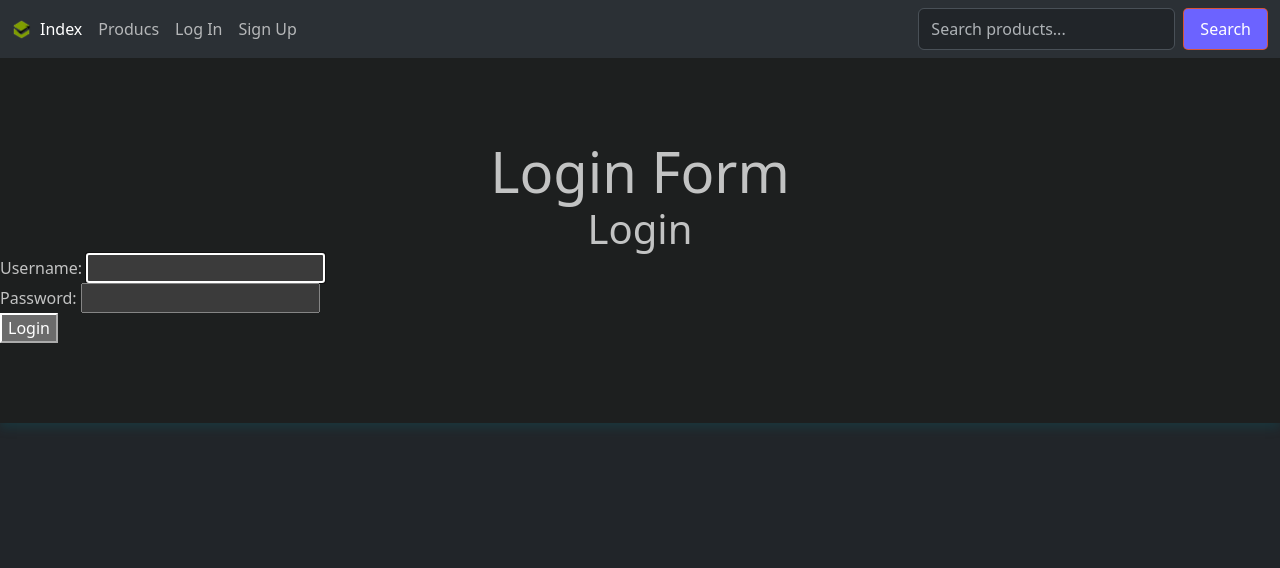
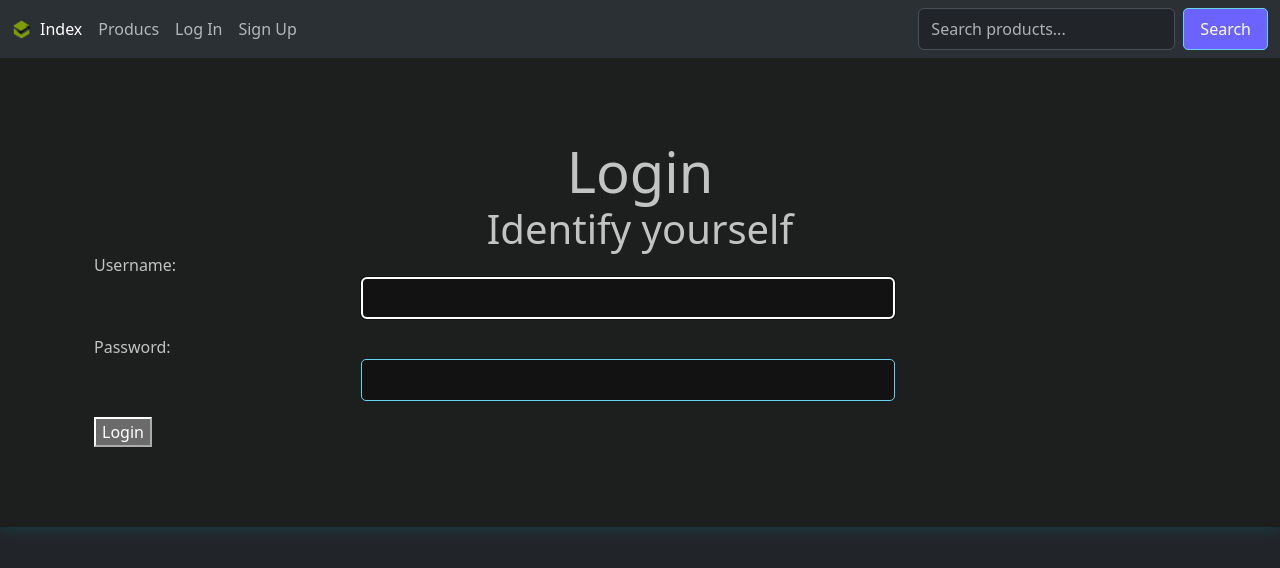
Before and after one commit to ByteRaider/Django-Inventory, a Django app: page /accounts/login/ in a window 1280 px wide. Shown: the top 568 px of the page. Run offline with Django 5.2, Linux system fonts and the light colour scheme.

Commit message:
Add aos styles to login base and index

```diff
--- a/inventory/templates/inventory/base.html
+++ b/inventory/templates/inventory/base.html
@@ -2,8 +2,20 @@
 <html lang="en" data-bs-theme="dark">
   <head>
     <!-- Required meta tags -->
-    <meta charset="utf-8" />
-    <meta name="viewport" content="width=device-width, initial-scale=1" />
+    <meta charset="UTF-8" />
+    <meta name="viewport" content="width=device-width, initial-scale=1.0" />
+    <meta
+      name="description"
+      content="Create and control your products effectivly with InventorySystem"
+    />
+    <meta
+      property="og:title"
+      content="Inventory system"
+    />
+    <meta
+      property="og:description"
+      content="InvSys is an imginary inventory system company. It's designed to help you create and manage your products effectively."
+    />
 
     <!-- Bootstrap CSS -->
     <link href="https://cdn.jsdelivr.net/npm/bootstrap@5.3.3/dist/css/bootstrap.min.css" rel="stylesheet" integrity="sha384-QWTKZyjpPEjISv5WaRU9OFeRpok6YctnYmDr5pNlyT2bRjXh0JMhjY6hW+ALEwIH" crossorigin="anonymous">
@@ -19,6 +31,9 @@
     <link rel="icon" type="image/x-icon" href="{% static 'img/favico.ico' %}" />
     <!-- Custom CSS -->
     <link rel="stylesheet" href="{% static 'css/styles.css' %}" />
+    <link rel="stylesheet" href="https://unpkg.com/aos@next/dist/aos.css" />
+
+    <!-- Title -->
     <title>inventory System: {% block title %} {% endblock %}</title>
   </head>
   <body>
@@ -26,8 +41,8 @@
       {% include 'inventory/components/navbar.html' %}
     </navbar>
     <section>
-      <h1>{% block body_title %} {% endblock %}</h1>
-     <article>
+      <h1 data-aos="zoom-in-up" class="block__heading">{% block body_title %} {% endblock %}</h1>
+     <article data-aos="fade-up">
       {% block content %} {% endblock %}
      </article>
 
@@ -43,5 +58,10 @@
     <script src="https://cdn.jsdelivr.net/npm/@popperjs/core@2.9.2/dist/umd/popper.min.js" integrity="sha384-IQsoLXl5PILFhosVNubq5LC7Qb9DXgDA9i+tQ8Zj3iwWAwPtgFTxbJ8NT4GN1R8p" crossorigin="anonymous"></script>
     <script src="https://cdn.jsdelivr.net/npm/bootstrap@5.0.2/dist/js/bootstrap.min.js" integrity="sha384-cVKIPhGWiC2Al4u+LWgxfKTRIcfu0JTxR+EQDz/bgldoEyl4H0zUF0QKbrJ0EcQF" crossorigin="anonymous"></script>
     -->
+    <!-- AOS JS -->
+    <script src="https://unpkg.com/aos@next/dist/aos.js"></script>
+    <script>
+      AOS.init();
+    </script>
   </body>
 </html>
--- a/inventory/templates/registration/login.html
+++ b/inventory/templates/registration/login.html
@@ -1,11 +1,24 @@
 {% extends '../inventory/base.html' %}
 {% block title %}Login{% endblock %}
-{% block body_title %}Login Form{% endblock %}
+{% block body_title %}Login{% endblock %}
 
 {% block content %}
-<h2>Login</h2>
-<form method="post">
-  {% csrf_token %} {{ form.as_p }}
-  <button type="submit">Login</button>
-</form>
+<div class="container"><h2 data-aos="fade-right"> Identify yourself</h2>
+  <div class="container" data-aos="fade-right"
+  data-aos-offset="300"
+  data-aos-easing="ease-in-sine">
+  {% if form.errors %}
+<p class="errornote">Your username and password didn't match. Please try again.</p>
+{% endif %}
+</div>
+<div  data-aos="fade-up"
+data-aos-easing="linear"
+data-aos-duration="1500" class="container row gy-2 gy-3 align-items-center">
+  <form class="form-group" action="{% url 'login' %}" method="post">
+    {% csrf_token %}
+    {{ form.as_p }}
+    <button type="submit">Login</button>
+  </form>
+</div>
+</div>
 {% endblock %}
--- a/static/css/styles.css
+++ b/static/css/styles.css
@@ -39,6 +39,9 @@ p {
   margin: 0 auto;
 }
 
+.block__heading {
+  margin-top: 0;
+}
 section {
   padding: 5rem 0;
   box-shadow: var(--box-shadow);
@@ -50,7 +53,7 @@ section {
   border-radius: 5px;
   background-color: var(--primary-accent-color);
   color: white;
-  border: 1px solid var(--secondary-accent-color);
+  border: 1px solid var(--primary-color);
 }
 a {
   text-decoration: none;
@@ -74,6 +77,18 @@ a:hover {
   border: 1px solid green;
   overflow: hidden;
 }
+
+#id_username, #id_password {
+  width: 50%;
+  margin: 0 auto;
+  display: block;
+  padding: 0.5rem;
+  margin-bottom: 1rem;
+  border-radius: 5px;
+  border: 1px solid var(--primary-color);
+
+}
+
 @media screen and (max-width: 768px) {
   h1 {
     font-size: 5rem;
@@ -82,7 +97,10 @@ a:hover {
     font-size: 3.5rem;
   }
 
+  #id_username, #id_password {
+    width: 100%;
+  }
+  .heroIcon {
+    width: 50px;
+  }
 }
-.heroIcon {
-  width: 50px;
-}
```
Also changed, not shown: inventory/templates/index.html (+10 -8 lines).
